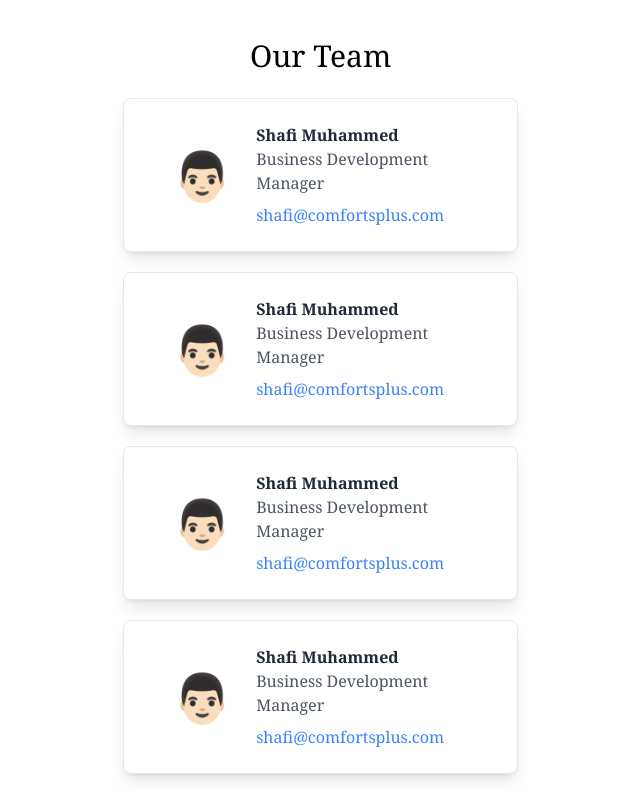
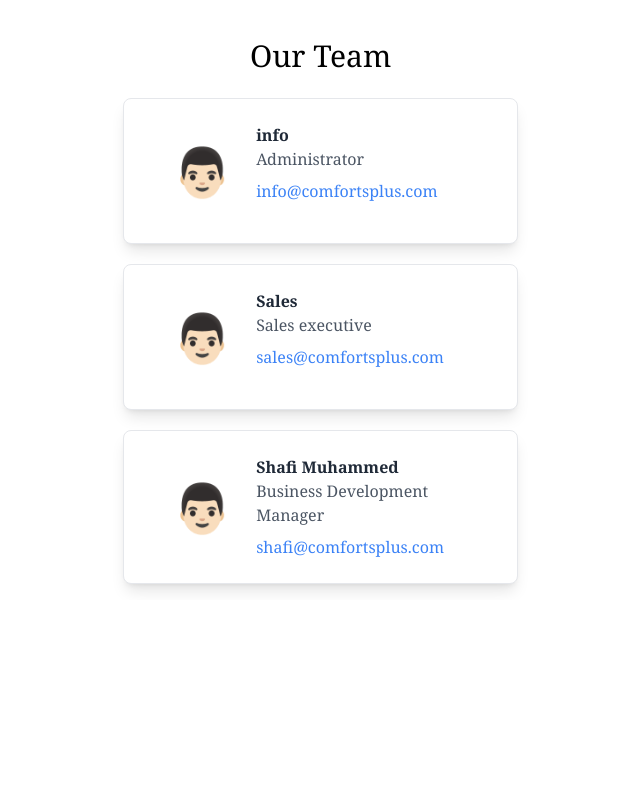
Before and after one commit to iyastk/comfort, a Next.js app: page /about in a window 1280 px wide. Shown: the part 1438-2228 px from the top of the page, without its empty margins (450-1090 px from the left). After the commit the page ends 2038 px from the top, so only its background shows below. Built offline with nearby package versions, Linux system fonts and the light colour scheme.

Commit message:
changed contact details

```diff
--- a/components/contactCard.tsx
+++ b/components/contactCard.tsx
@@ -14,7 +14,7 @@ const ContactCard: React.FC<ContactCardProps> = ({
   image,
 }) => {
   return (
-    <div className="w-5/6 sm:w-2/3 sm:p-6 bg-white shadow-lg rounded-lg overflow-hidden border border-gray-200 flex ">
+    <div className="w-full sm:w-2/3 sm:p-6 bg-white shadow-lg rounded-lg overflow-hidden border border-gray-200 flex ">
       <div className="flex items-center  p-6 text-5xl">{image}</div>
       <div>
         <h2 className="text-md font-semibold text-gray-800  ">{name}</h2>
--- a/pages/about.tsx
+++ b/pages/about.tsx
@@ -102,21 +102,15 @@ const About = () => {
           <h1 className="text-3xl  py-6 text-center p-2">Our Team</h1>
           <div className="flex flex-col md:flex-wrap gap-5 items-center justify-center">
             <TeamCard
-              name={"Shafi Muhammed"}
-              role={"Business Development Manager"}
-              email={"shafi@comfortsplus.com"}
+              name={"info"}
+              role={"Administrator"}
+              email={"info@comfortsplus.com"}
               image={"👨🏻"}
             ></TeamCard>
             <TeamCard
-              name={"Shafi Muhammed"}
-              role={"Business Development Manager"}
-              email={"shafi@comfortsplus.com"}
-              image={"👨🏻"}
-            ></TeamCard>
-            <TeamCard
-              name={"Shafi Muhammed"}
-              role={"Business Development Manager"}
-              email={"shafi@comfortsplus.com"}
+              name={"Sales"}
+              role={"Sales executive"}
+              email={"sales@comfortsplus.com"}
               image={"👨🏻"}
             ></TeamCard>
             <TeamCard
--- a/pages/contact.tsx
+++ b/pages/contact.tsx
@@ -21,7 +21,7 @@ const Contact = () => {
           <div className="flex flex-col gap-1 text-right">
             <div className="text-sm text md:text-md justify-self-end">
               {" "}
-              07501684151 📞
+              00971501684151 📞
             </div>
             <div className="text-sm md:text-md justify-self-end">
               Dubai - UAE 📍
@@ -39,9 +39,9 @@ const Contact = () => {
               image={"👨🏻"}
             ></ContactCard>
             <ContactCard
-              name={"Najeeb"}
+              name={"information"}
               role={"Administrator"}
-              email={"Najeeb@comfortsplus.com"}
+              email={"info@comfortsplus.com"}
               image={"👨🏻"}
             ></ContactCard>
           </div>
```
